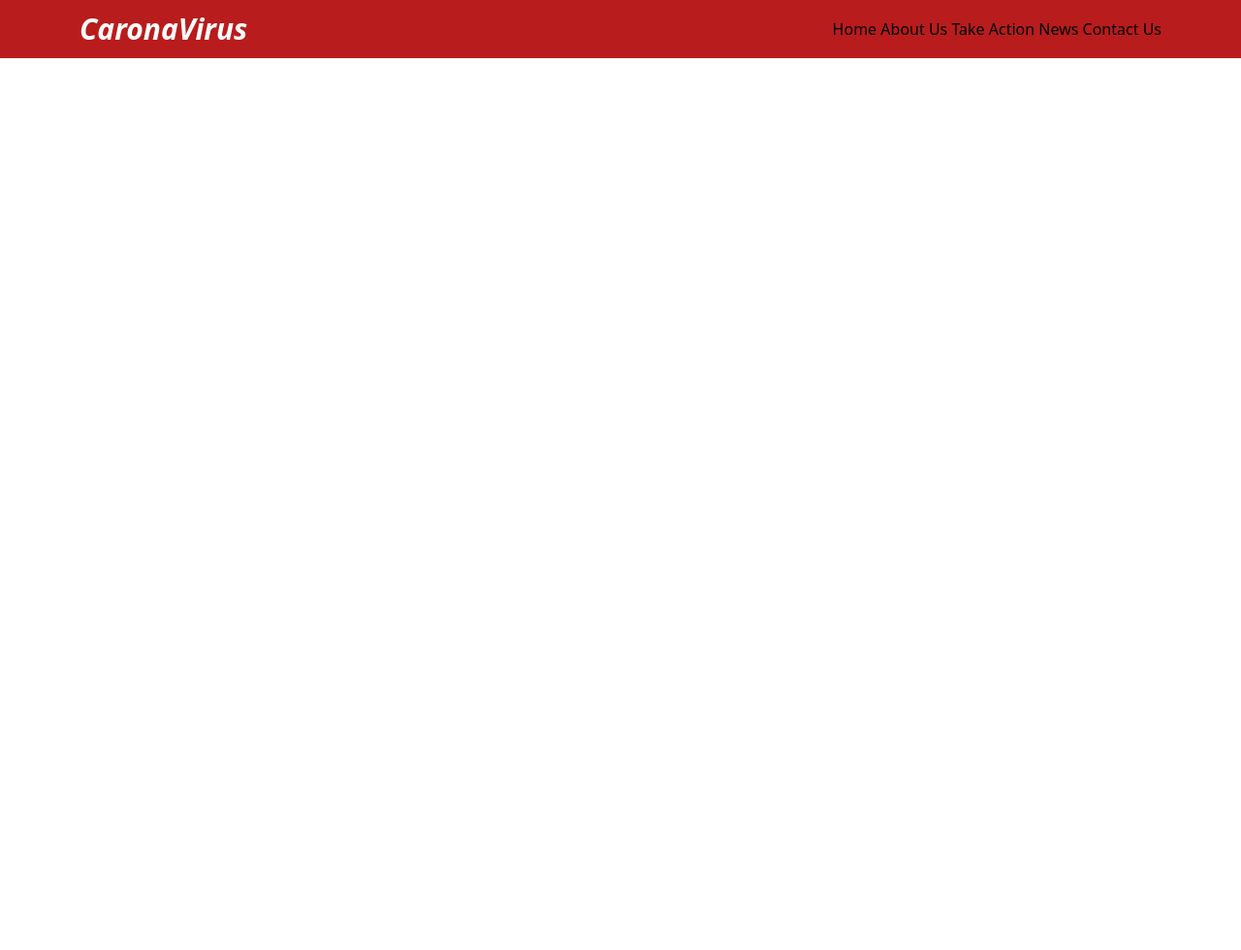
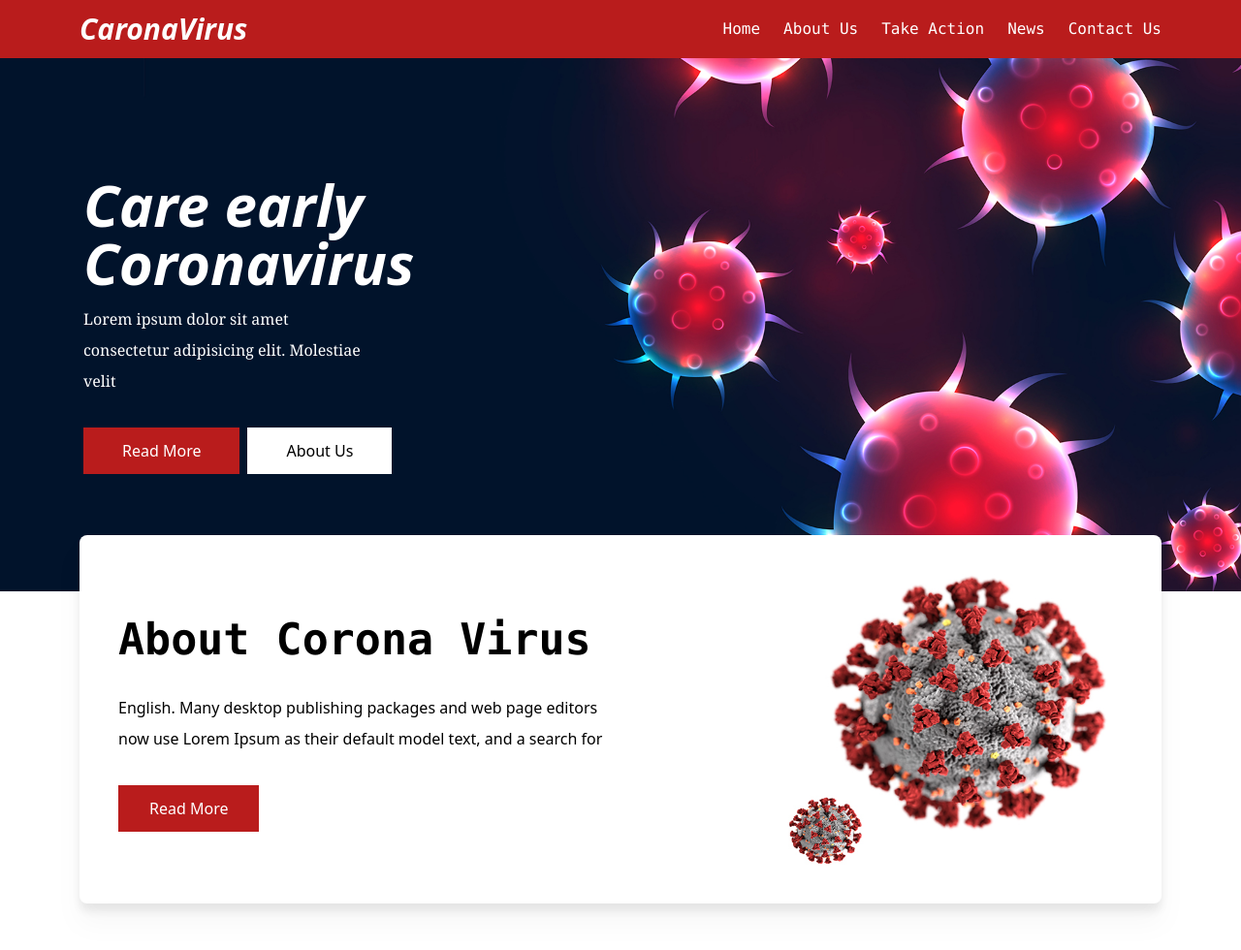
Before and after one commit to ahmed-bhatti/Carona-tailwind, a website built with Vite: page index.html in a window 1280 px wide. Shown: the whole page at 97% size. Before the commit the page ends 800 px from the top, so only its background shows below. Built offline with nearby package versions, Linux system fonts and the light colour scheme; a web font is replaced by a local one.

Commit message:
add section

```diff
--- a/index.html
+++ b/index.html
@@ -17,15 +17,46 @@
             <div>
                    <h1 class="text-3xl italic font-bold text-white">CaronaVirus</h1>
             </div>
-            <div class>
-                <a href="#">Home</a>
-                <a href="#">About Us</a>
-                <a href="#">Take Action</a>
-                <a href="#">News</a>
-                <a href="#">Contact Us</a>
+            <div class="hidden space-x-6 md:flex">
+                <a class="text-white font-mono hover:border-b-2 border-solid" href="#">Home</a>
+                <a class="text-white font-mono hover:border-b-2 border-solid" href="#">About Us</a>
+                <a class="text-white font-mono hover:border-b-2 border-solid" href="#">Take Action</a>
+                <a class="text-white font-mono hover:border-b-2 border-solid" href="#">News</a>
+                <a class="text-white font-mono hover:border-b-2 border-solid" href="#">Contact Us</a>
             </div>
         </div>
      </nav>
  </header>
+ <section class="w-full h-[550px] bg-no-repeat bg-cover flex items-center" style="background-image: url('./assest/images/corona02.jpg');">
+   <div class="container relative ">
+    <h1 class="text-white text-6xl italic font-bold w-[300px] leading-40">Care early
+        Coronavirus</h1>
+        <p class="text-white font-serif w-[300px] font-[16px] pt-3 leading-8">Lorem ipsum dolor sit amet consectetur adipisicing elit. Molestiae velit </p>
+   <div class="mt-8 flex">
+    <a href="#" class="p-3 px-10 mr-2 bg-red-700 text-white">Read More</a>
+    <a href="#" class="p-3 px-10 bg-white text-black">About Us</a>
+
+   </div>
+    </div>
+ </section>
+
+ <section class="mb-10">
+    <div class="container  p-3">
+        <div class=" card-content bg-white  rounded-lg drop-shadow-xl mt-[-70px] p-3 md:p-10 items-center flex">
+            <div class="flex  flex-col-reverse md:flex-row items-center justify-between">
+                  <div class="flex flex-col md:w-1/2">
+                    <h1 class="text-[45px] font-bold font-mono">About Corona Virus</h1>
+                    <p class="leading-8 mt-5">English. Many desktop publishing packages and web page editors now use Lorem Ipsum as their default model text, and a search for</p>
+                    <div class="flex justify-start mt-8">
+                    <a href="#" class="p-3 px-8  self-basline bg-red-700 text-white">Read More</a>
+                </div>
+                </div>
+                <div class="md:w-1/3">
+                      <img src="./assest/images/card-img.jpg" width="100%" class="w-[330px] h-[300px]" alt="">
+                </div>
+            </div>
+        </div>
+    </div>
+ </section>
 </body>
 </html>
--- a/tailwind.config.js
+++ b/tailwind.config.js
@@ -12,7 +12,7 @@ module.exports = {
       // default breakpoints but with 40px removed
     screens: {
       sm: '600px',
-      md: '728px',
+      md: '768px',
       lg: '984px',
       xl: '1140px',
     },
```
Also changed, not shown: assest/images/card-img.jpg (added), assest/images/corona02.jpg (added).
